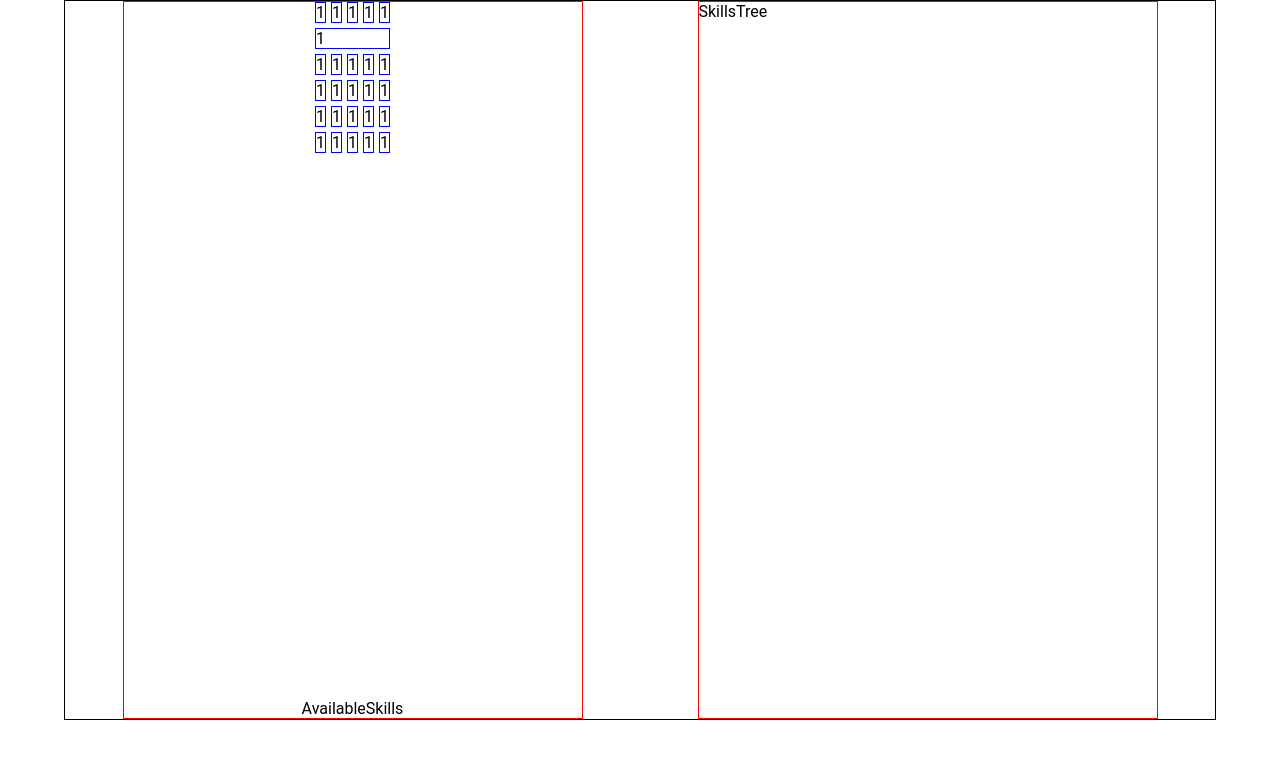
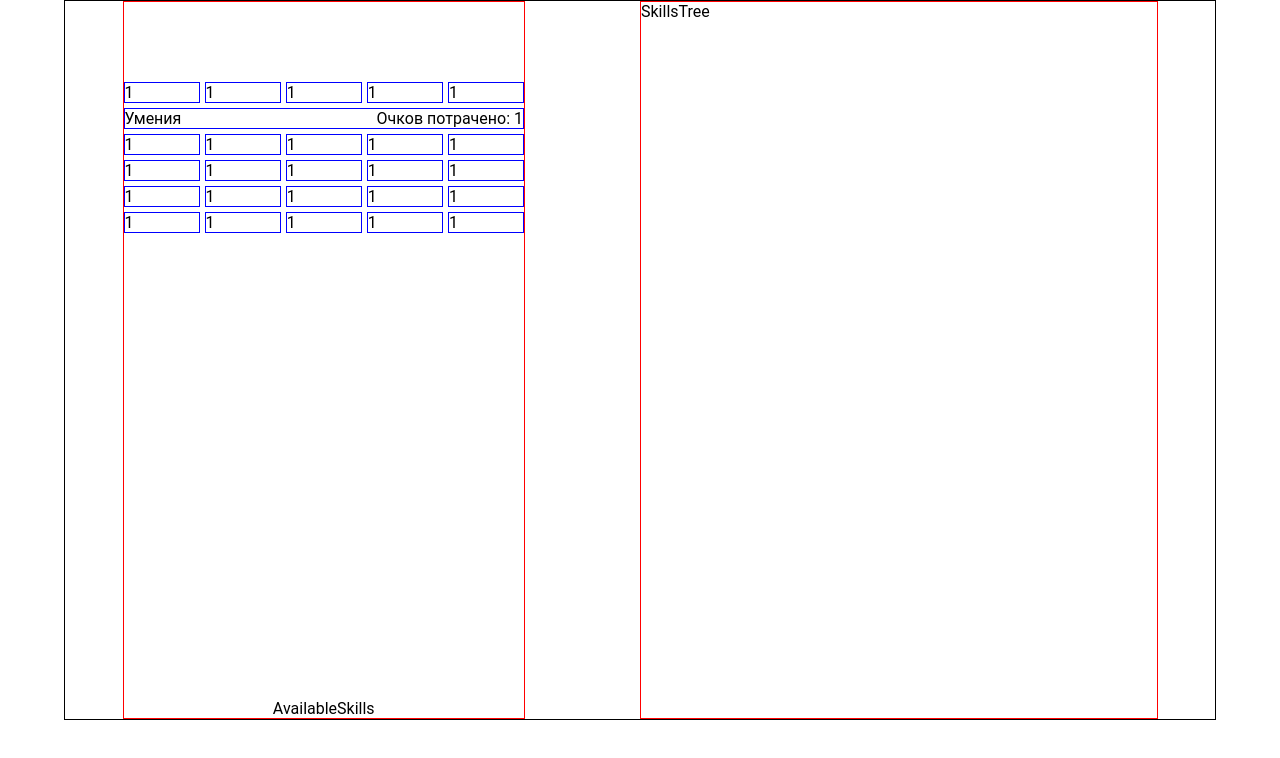
Before and after one commit to friedooo/witcher-3-skill-calculator, a React (Create React App) app: page / in a window 1280 px wide. Shown: the top 758 px of the page. Built offline with nearby package versions, Linux system fonts and the light colour scheme.

Commit message:
feat: working on bar

```diff
--- a/src/components/SkillsBlock/SkillBar.jsx
+++ b/src/components/SkillsBlock/SkillBar.jsx
@@ -9,7 +9,10 @@ function SkillBar() {
         <div>1</div>
         <div>1</div>
         <div>1</div>
-        <div className="length-cell">1</div>
+        <div className="skill-info">
+          <span>Умения</span>
+          <span>Очков потрачено: 1</span>
+        </div>
         <div>1</div>
         <div>1</div>
         <div>1</div>
--- a/src/scss/components/_skills-block.scss
+++ b/src/scss/components/_skills-block.scss
@@ -1,5 +1,5 @@
 .skills-block {
-  width: 40%;
+  width: 35%;
 
   display: flex;
   flex-direction: column;
@@ -9,11 +9,12 @@
 
   .skill-bar {
     width: 100%;
-
     display: flex;
     justify-content: center;
+    margin-top: 20%;
 
     .content {
+      width: 100%;
       display: grid;
       gap: 5px;
       grid-template-columns: repeat(5, 1fr);
@@ -22,7 +23,11 @@
         border: 1px solid blue;
       }
 
-      .length-cell {
+      .skill-info {
+        display: flex;
+        justify-content: space-between;
+        align-items: center;
+
         grid-column: 1 / span 5;
       }
     }
--- a/src/scss/components/_skills-tree.scss
+++ b/src/scss/components/_skills-tree.scss
@@ -1,5 +1,5 @@
 .skills-tree {
-  width: 40%;
+  width: 45%;
 
   border: 1px solid red;
 }
```
